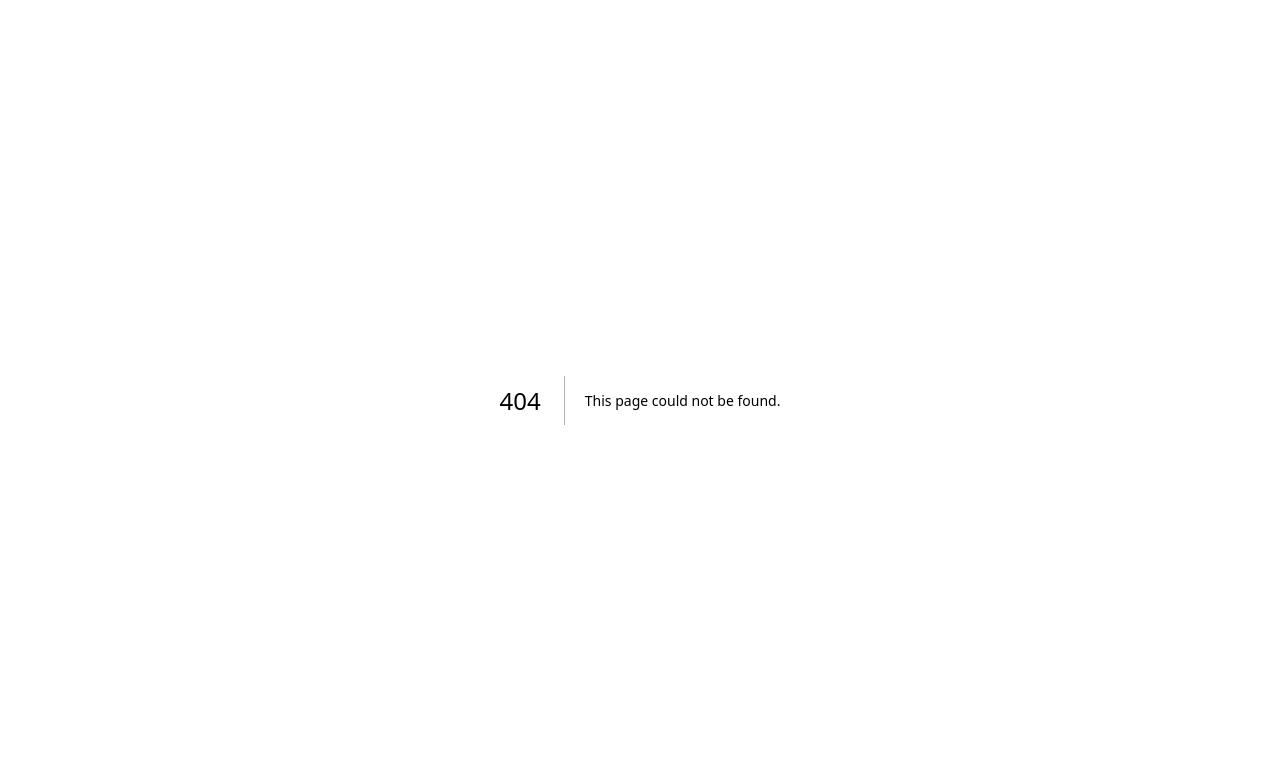
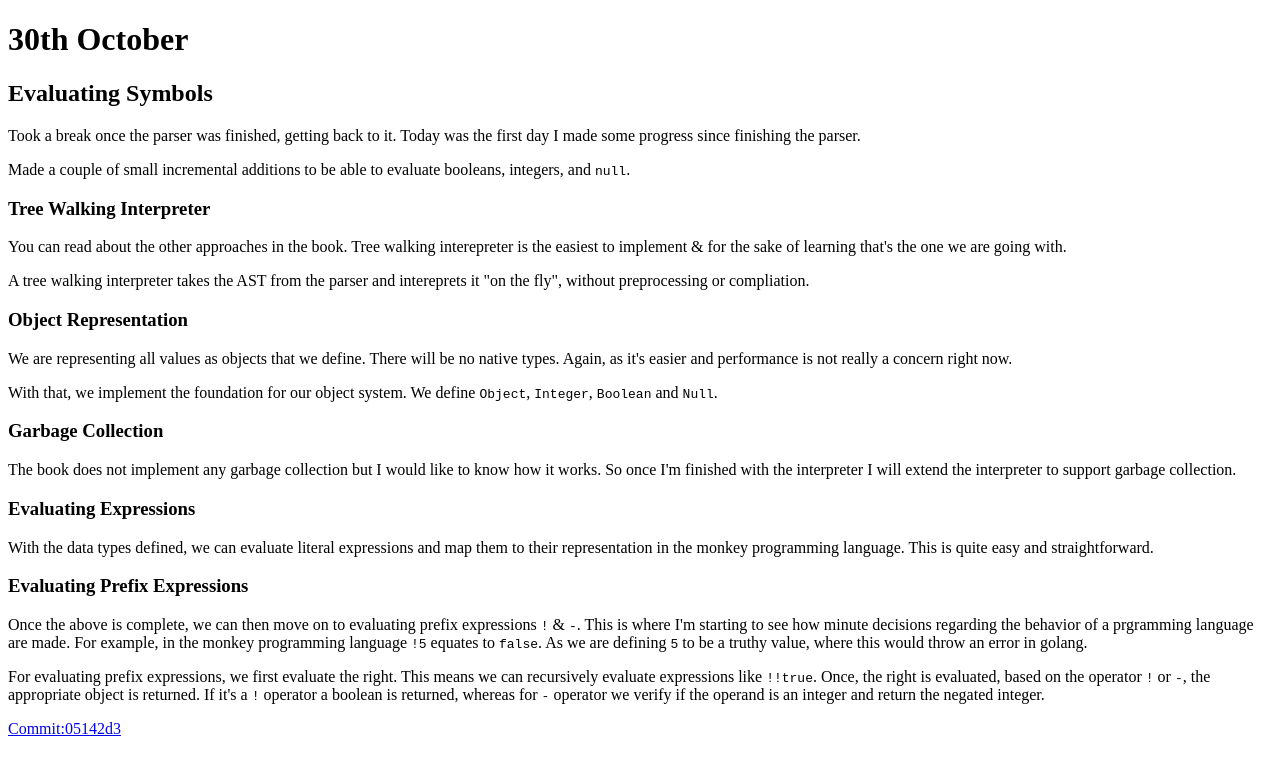
Before and after one commit to Cijin/seagin, a Next.js app: page /2023/october/30 in a window 1280 px wide. Before the commit this address had no page. Shown: the top 772 px of the page. Built offline with nearby package versions, Linux system fonts and the light colour scheme.

Commit message:
add entry for 30th october

```diff
--- /dev/null
+++ b/pages/2023/october/30.mdx
@@ -0,0 +1,53 @@
+# 30th October
+
+## Evaluating Symbols
+
+Took a break once the parser was finished, getting back to it. Today was the first
+day I made some progress since finishing the parser.
+
+
+Made a couple of small incremental additions to be able to evaluate booleans, integers,
+and `null`.
+
+### Tree Walking Interpreter
+
+You can read about the other approaches in the book. Tree walking interepreter is the
+easiest to implement & for the sake of learning that's the one we are going with.
+
+A tree walking interpreter takes the AST from the parser and intereprets it "on the fly",
+without preprocessing or compliation.
+
+### Object Representation
+
+We are representing all values as objects that we define. There will be no native types.
+Again, as it's easier and performance is not really a concern right now.
+
+With that, we implement the foundation for our object system. We define `Object`, `Integer`,
+`Boolean` and `Null`.
+
+### Garbage Collection
+
+
+The book does not implement any garbage collection but I would like to know how it works.
+So once I'm finished with the interpreter I will extend the interpreter to support garbage
+collection.
+
+### Evaluating Expressions
+
+With the data types defined, we can evaluate literal expressions and map them to their
+representation in the monkey programming language. This is quite easy and straightforward.
+
+### Evaluating Prefix Expressions
+
+Once the above is complete, we can then move on to evaluating prefix expressions `!` & `-`.
+This is where I'm starting to see how minute decisions regarding the behavior of a prgramming
+language are made. For example, in the monkey programming language `!5` equates to `false`.
+As we are defining `5` to be a truthy value, where this would throw an error in golang.
+
+For evaluating prefix expressions, we first evaluate the right. This means we can
+recursively evaluate expressions like `!!true`. Once, the right is evaluated, based
+on the operator `!` or `-`, the appropriate object is returned. If it's a `!` operator
+a boolean is returned, whereas for `-` operator we verify if the operand is an integer
+and return the negated integer.
+
+[Commit:05142d3](https://github.com/Cijin/go-interpreter/commit/05142d3be0c7edc6af9bb513c08c08e0b3d4eb70)
```
